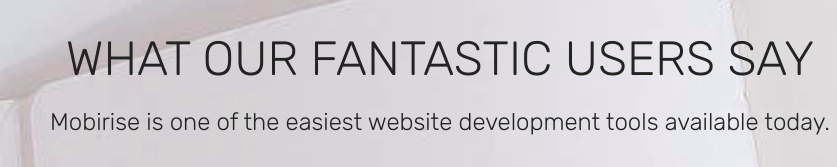
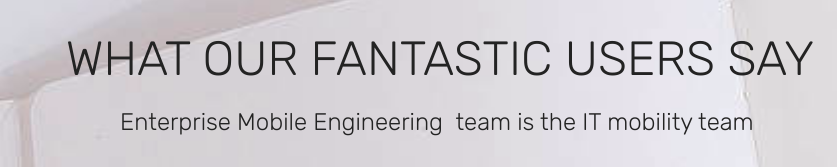
Before and after one commit to nehasingh12dell/mobility, a plain HTML site: page index.html in a window 1280 px wide. Shown: the part 631-798 px from the top of the page, 200-1037 px from the left. Drawn offline with Linux system fonts and the light colour scheme; files whose address does not match are found by name.

Commit message:
create github pages

```diff
--- a/index.html
+++ b/index.html
@@ -88,7 +88,7 @@
     </nav>
 </section>
 
-<section class="engine"><a href="https://mobiri.se/f">simple web maker</a></section><section class="mbr-wowslider-container mbr-section mbr-section__container carousel slide mbr-section-nopadding mbr-wowslider-container--puzzle" data-ride="carousel" data-keyboard="false" data-wrap="true" data-interval="false" id="wowslider-0" data-rv-view="0" style="background-color: rgb(255, 255, 255);">
+<section class="engine"><a href="https://mobiri.se/u">bootstrap responsive templates</a></section><section class="mbr-wowslider-container mbr-section mbr-section__container carousel slide mbr-section-nopadding mbr-wowslider-container--puzzle" data-ride="carousel" data-keyboard="false" data-wrap="true" data-interval="false" id="wowslider-0" data-rv-view="0" style="background-color: rgb(255, 255, 255);">
     <div class="mbr-wowslider">
         <div class="ws_images">
             <ul>
@@ -133,9 +133,7 @@
             <div class="title col-12 align-center">
                 <h2 class="pb-3 mbr-fonts-style display-2">WHAT OUR FANTASTIC USERS SAY
                 </h2>
-                <h3 class="mbr-section-subtitle mbr-light pb-3 mbr-fonts-style display-5">
-                    Mobirise is one of the easiest website development tools available today.
-                </h3>
+                <h3 class="mbr-section-subtitle mbr-light pb-3 mbr-fonts-style display-5">Enterprise Mobile Engineering &nbsp;team is the IT mobility team&nbsp;</h3>
             </div>
         </div>
     </div>
```
Also changed, not shown: 1 other file.
